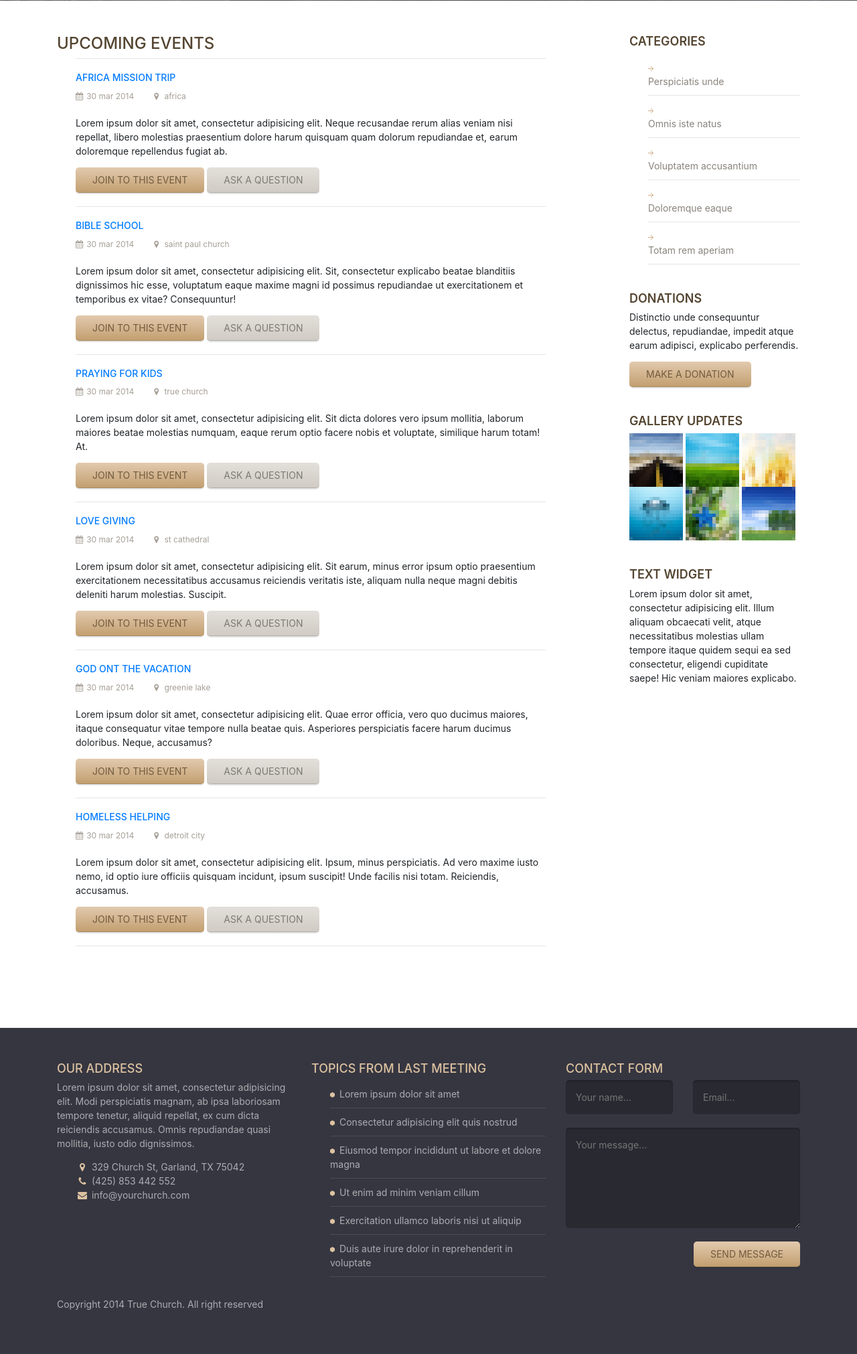
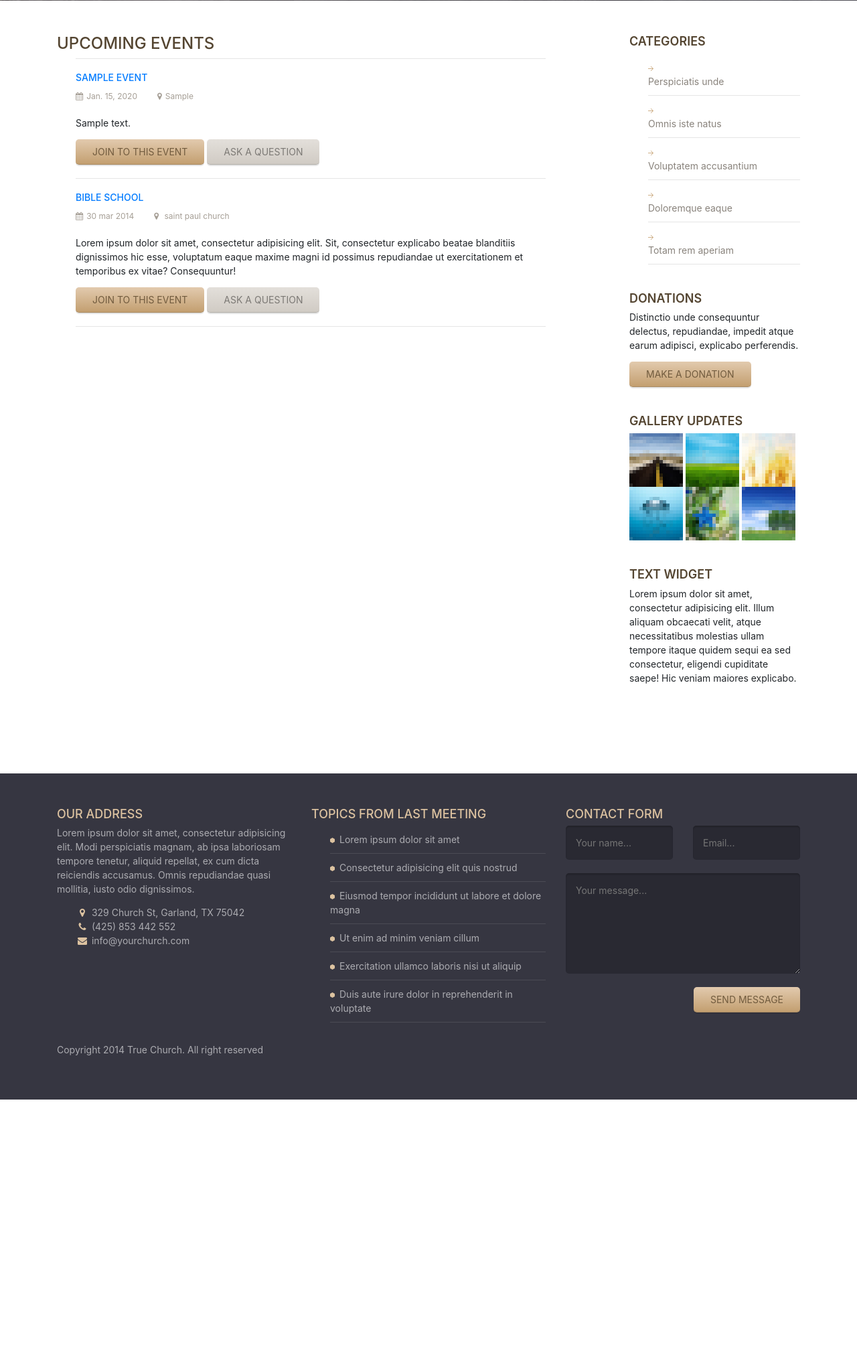
Before and after one commit to Goddy01/Shrine-Web-App, a Django app: page /events/events/ in a window 1280 px wide. Shown: the part 499-2521 px from the top of the page at 67% size. After the commit the page ends 2141 px from the top, so only its background shows below. Run offline with Django 4.2, Linux system fonts and the light colour scheme; tables that the repository leaves empty hold one stand-in row (values such as "Sample post"); parts of the project's set-up code (start-up, migrations or seed data) failed here and were passed over; some libraries are stand-ins or nearby versions.

Commit message:
ensured event-meta are displayed in title

```diff
--- a/events/templates/events/events.html
+++ b/events/templates/events/events.html
@@ -2,7 +2,7 @@
 {% load static %}
 {% block content %}
 
-    <div class="page-head" data-bg-image="images/page-head-1.jpg">
+    <div class="page-head" data-bg-image="{% static 'images/page-head-1.jpg' %}">
         <div class="container">
             <h2 class="page-title">Seremons</h2>
         </div>
@@ -15,16 +15,18 @@
                     <div class="content col-md-8">
                         <h2 class="section-title">Upcoming Events</h2>
                         <ul class="event-list large">
+                            {% for event in events %}
                             <li>
-                                <h3 class="event-title"><a href="#">africa mission trip</a></h3>
-                                <span class="event-meta">
-                                    <span><i class="fa fa-calendar"></i>30 mar 2014</span>
-                                    <span><i class="fa fa-map-marker"></i> Africa</span>
+                                <h3 class="event-title"><a href="#">{{event.event_name}}</a></h3>
+                                <span class="event-meta" style="text-transform: capitalize;">
+                                    <span><i class="fa fa-calendar"></i>{{event.event_date}}</span>
+                                    <span><i class="fa fa-map-marker"></i>{{event.event_location}}</span>
                                 </span>
-                                <p>Lorem ipsum dolor sit amet, consectetur adipisicing elit. Neque recusandae rerum alias veniam nisi repellat, libero molestias praesentium dolore harum quisquam quam dolorum repudiandae et, earum doloremque repellendus fugiat ab.</p>
+                                <p>{{event.event_description}}</p>
                                 <a href="#" class="button">Join to this event</a>
                                 <a href="#" class="button secondary">Ask a question</a>
                             </li>
+                            {% endfor %}
                             <li>
                                 <h3 class="event-title"><a href="#">Bible school</a></h3>
                                 <span class="event-meta">
@@ -35,7 +37,7 @@
                                 <a href="#" class="button">Join to this event</a>
                                 <a href="#" class="button secondary">Ask a question</a>
                             </li>
-                            <li>
+                            <!-- <li>
                                 <h3 class="event-title"><a href="#">praying for kids</a></h3>
                                 <span class="event-meta">
                                     <span><i class="fa fa-calendar"></i>30 mar 2014</span>
@@ -74,7 +76,7 @@
                                 <p>Lorem ipsum dolor sit amet, consectetur adipisicing elit. Ipsum, minus perspiciatis. Ad vero maxime iusto nemo, id optio iure officiis quisquam incidunt, ipsum suscipit! Unde facilis nisi totam. Reiciendis, accusamus.</p>
                                 <a href="#" class="button">Join to this event</a>
                                 <a href="#" class="button secondary">Ask a question</a>
-                            </li>
+                            </li> -->
                         </ul>
                     </div>
                     <div class="sidebar col-md-3 col-md-offset-1">
--- a/events/views.py
+++ b/events/views.py
@@ -3,10 +3,12 @@ from django.http import HttpResponse
 from django.contrib import messages
 from .forms import EventForm
 import datetime
+from .models import Event
 # Create your views here.
 
 def event(request):
-    return render(request, 'events/events.html')
+    events = Event.objects.all().order_by('event_date')
+    return render(request, 'events/events.html', {'events': events})
 
 def add_event(request):
     print(request.user.is_worshipper)
@@ -19,6 +21,8 @@ def add_event(request):
                 elif event_form.cleaned_data['event_date'] == datetime.datetime.now().date():
                     messages.error(request, 'The event date cannot be today. The event must be posted atleast a day before the event date.')
                 else:
+                    event_form = event_form.save(commit=False)
+                    event_form.event_location = event_form.event_location.title()
                     event_form = event_form.save()
                     # messages.success(request, 'The event has been added successfully.')
                     return redirect('events:event')
```
